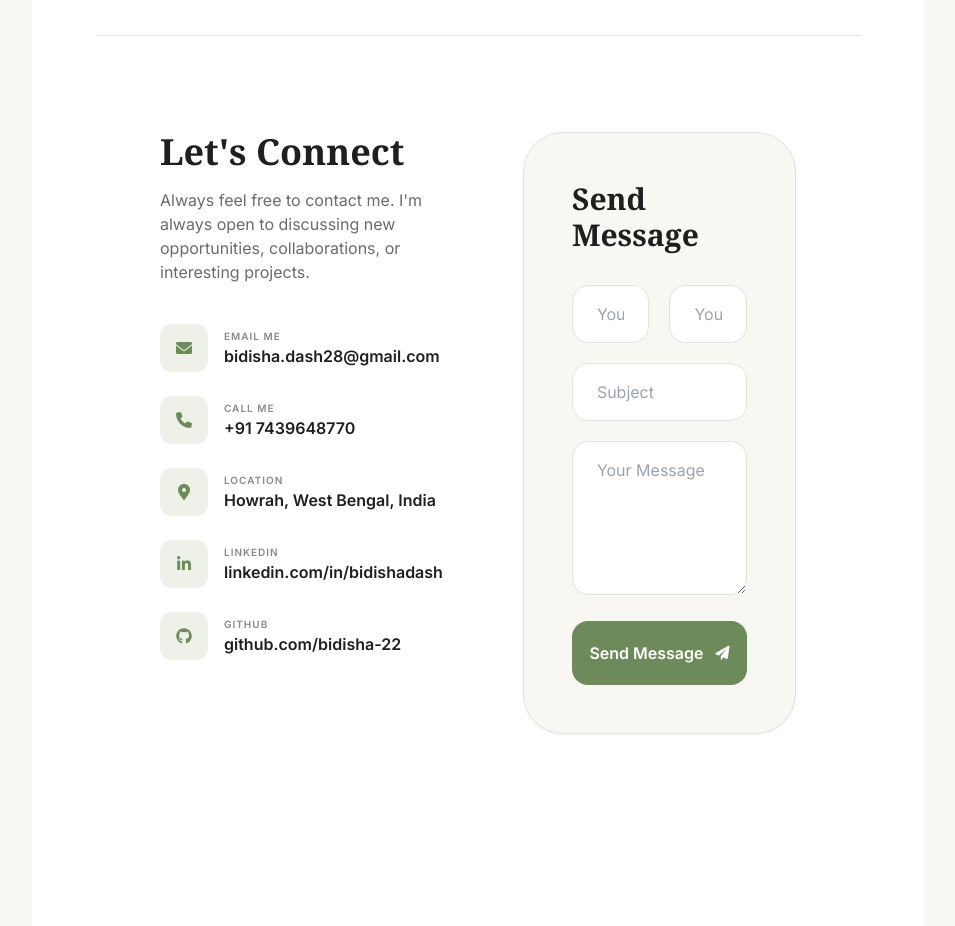
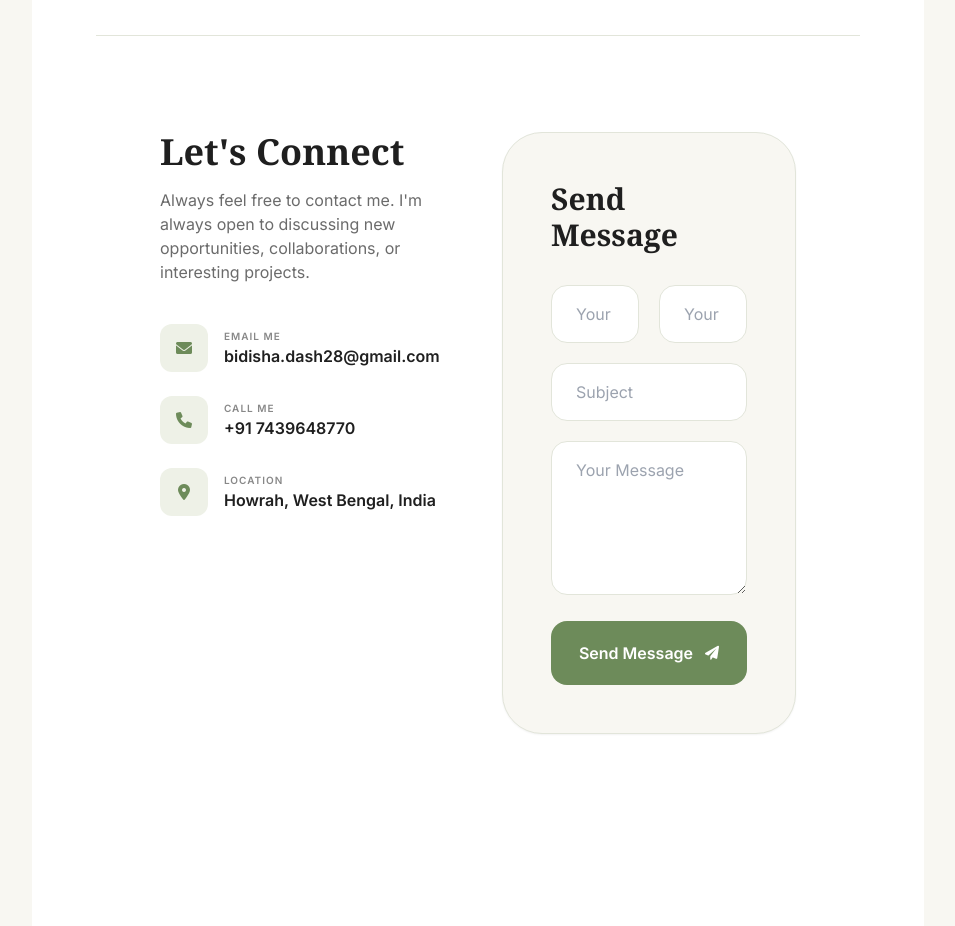
Before and after one commit to bidisha-22/bidisha-22.github.io, a plain HTML site: page index.html in a window 1280 px wide. Shown: the part 1240-2166 px from the top of the page, without its empty margins (292-1247 px from the left). Drawn offline with nearby package versions, Linux system fonts and the light colour scheme.

Commit message:
Update index.html

```diff
--- a/index.html
+++ b/index.html
@@ -9,6 +9,23 @@
     <link href="https://fonts.googleapis.com/css2?family=Inter:wght@300;400;500;600&family=Playfair+Display:wght@600;700&display=swap" rel="stylesheet">
 
     <style>
+        .contact-grid {
+            display: flex;
+            flex-direction: column;
+        }
+
+        @media (min-width: 1024px) {
+            .contact-grid {
+                display: grid;
+                grid-template-columns: 1fr 1fr; /* This creates the equal 50/50 split */
+                align-items: start;
+                gap: 3rem;
+            }
+        }
+
+        .form-container {
+            width: 100% !important; /* Forces the form to fill the grid space */
+        }
         :root {
             --bg-cream: #F8F7F2;
             --sidebar-deep-green: #12372A; /* Deep Forest Green */
@@ -186,9 +203,9 @@
 
 <section id="contact" class="py-24 bg-white border-t border-[#E2E5DA]">
     <div class="content-wrapper">
-        <div class="flex flex-col lg:flex-row items-start justify-between gap-12 lg:gap-20">
+        <div class="contact-grid">
 
-            <div class="w-full lg:w-1/2">
+            <div class="w-full">
                 <h2 class="text-4xl font-serif font-bold text-[#1F1F1F] mb-4">Let's Connect</h2>
                 <p class="text-[#6B6B6B] mb-10 max-w-sm">
                     Always feel free to contact me. I'm always open to discussing new opportunities, collaborations, or interesting projects.
@@ -196,7 +213,7 @@
 
                 <div class="space-y-6">
                     <div class="flex items-center gap-4 group">
-                        <div class="w-12 h-12 rounded-xl bg-[#EEF1E7] flex items-center justify-center text-[#6D8B5A] transition-colors group-hover:bg-[#6D8B5A] group-hover:text-white">
+                        <div class="w-12 h-12 rounded-xl bg-[#EEF1E7] flex items-center justify-center text-[#6D8B5A] group-hover:bg-[#6D8B5A] group-hover:text-white transition-colors">
                             <i class="fa-solid fa-envelope"></i>
                         </div>
                         <div>
@@ -206,7 +223,7 @@
                     </div>
 
                     <div class="flex items-center gap-4 group">
-                        <div class="w-12 h-12 rounded-xl bg-[#EEF1E7] flex items-center justify-center text-[#6D8B5A] transition-colors group-hover:bg-[#6D8B5A] group-hover:text-white">
+                        <div class="w-12 h-12 rounded-xl bg-[#EEF1E7] flex items-center justify-center text-[#6D8B5A] group-hover:bg-[#6D8B5A] group-hover:text-white transition-colors">
                             <i class="fa-solid fa-phone"></i>
                         </div>
                         <div>
@@ -216,7 +233,7 @@
                     </div>
 
                     <div class="flex items-center gap-4 group">
-                        <div class="w-12 h-12 rounded-xl bg-[#EEF1E7] flex items-center justify-center text-[#6D8B5A] transition-colors group-hover:bg-[#6D8B5A] group-hover:text-white">
+                        <div class="w-12 h-12 rounded-xl bg-[#EEF1E7] flex items-center justify-center text-[#6D8B5A] group-hover:bg-[#6D8B5A] group-hover:text-white transition-colors">
                             <i class="fa-solid fa-location-dot"></i>
                         </div>
                         <div>
@@ -224,30 +241,10 @@
                             <span class="text-[#1F1F1F] font-semibold">Howrah, West Bengal, India</span>
                         </div>
                     </div>
-
-                    <div class="flex items-center gap-4 group">
-                        <div class="w-12 h-12 rounded-xl bg-[#EEF1E7] flex items-center justify-center text-[#6D8B5A] transition-colors group-hover:bg-[#6D8B5A] group-hover:text-white">
-                            <i class="fa-brands fa-linkedin-in"></i>
-                        </div>
-                        <div>
-                            <p class="text-[10px] font-bold text-[#888] uppercase tracking-widest">LinkedIn</p>
-                            <a href="https://www.linkedin.com/in/bidisha-dash-684aab2b0/" target="_blank" class="text-[#1F1F1F] font-semibold hover:text-[#6D8B5A]">linkedin.com/in/bidishadash</a>
-                        </div>
-                    </div>
-
-                    <div class="flex items-center gap-4 group">
-                        <div class="w-12 h-12 rounded-xl bg-[#EEF1E7] flex items-center justify-center text-[#6D8B5A] transition-colors group-hover:bg-[#6D8B5A] group-hover:text-white">
-                            <i class="fa-brands fa-github"></i>
-                        </div>
-                        <div>
-                            <p class="text-[10px] font-bold text-[#888] uppercase tracking-widest">GitHub</p>
-                            <a href="https://bidisha-22.github.io" target="_blank" class="text-[#1F1F1F] font-semibold hover:text-[#6D8B5A]">github.com/bidisha-22</a>
-                        </div>
-                    </div>
                 </div>
             </div>
 
-            <div class="w-full lg:w-1/2 bg-[#F8F7F2] p-8 lg:p-12 rounded-[40px] border border-[#E2E5DA] shadow-sm">
+            <div class="form-container bg-[#F8F7F2] p-8 lg:p-12 rounded-[40px] border border-[#E2E5DA] shadow-sm">
                 <h3 class="text-3xl font-serif font-bold text-[#1F1F1F] mb-8">Send Message</h3>
                 <form class="space-y-5">
                     <div class="grid grid-cols-1 md:grid-cols-2 gap-5">
@@ -257,7 +254,7 @@
                     <input type="text" placeholder="Subject" class="w-full px-6 py-4 rounded-2xl border border-[#E2E5DA] bg-white focus:outline-none focus:ring-2 focus:ring-[#6D8B5A]/20 transition-all">
                     <textarea rows="5" placeholder="Your Message" class="w-full px-6 py-4 rounded-2xl border border-[#E2E5DA] bg-white focus:outline-none focus:ring-2 focus:ring-[#6D8B5A]/20 transition-all"></textarea>
 
-                    <button type="submit" class="w-full py-5 bg-[#6D8B5A] text-white font-bold rounded-2xl hover:shadow-lg hover:shadow-[#6D8B5A]/20 transition-all transform hover:-translate-y-1 flex items-center justify-center gap-3">
+                    <button type="submit" class="w-full py-5 bg-[#6D8B5A] text-white font-bold rounded-2xl hover:shadow-lg transition-all transform hover:-translate-y-1 flex items-center justify-center gap-3">
                         Send Message <i class="fa-solid fa-paper-plane text-sm"></i>
                     </button>
                 </form>
```
